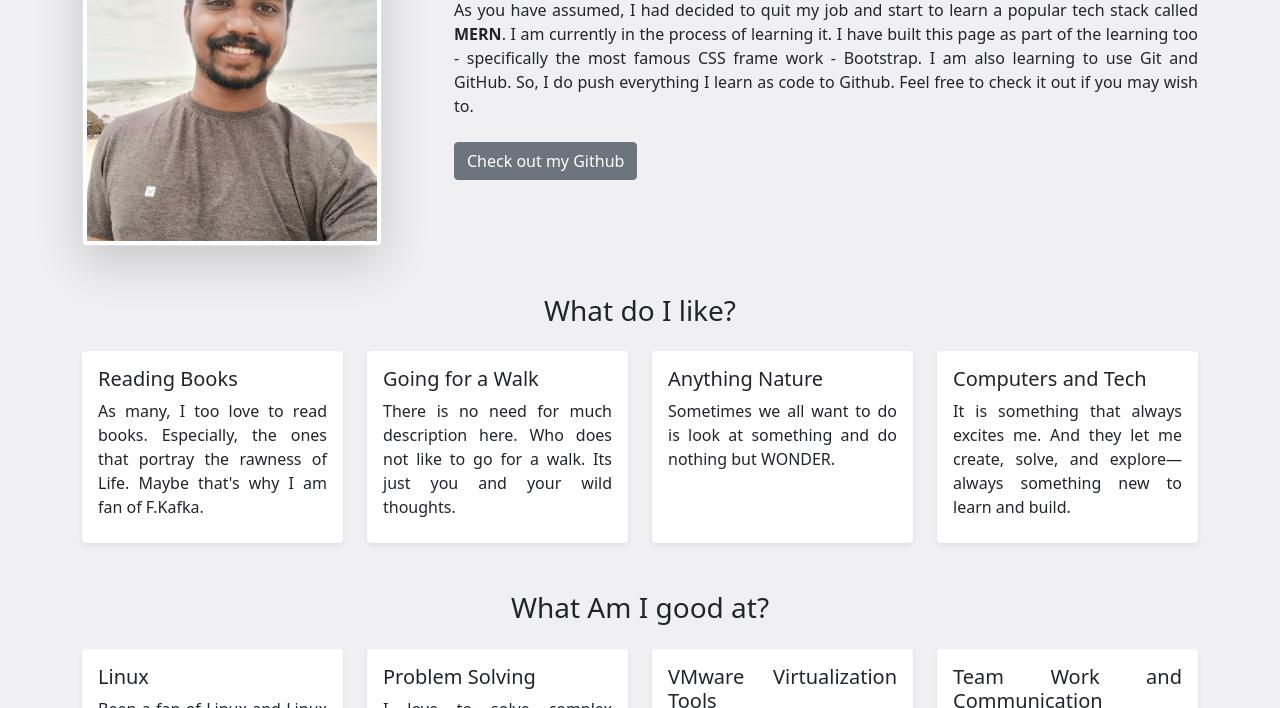
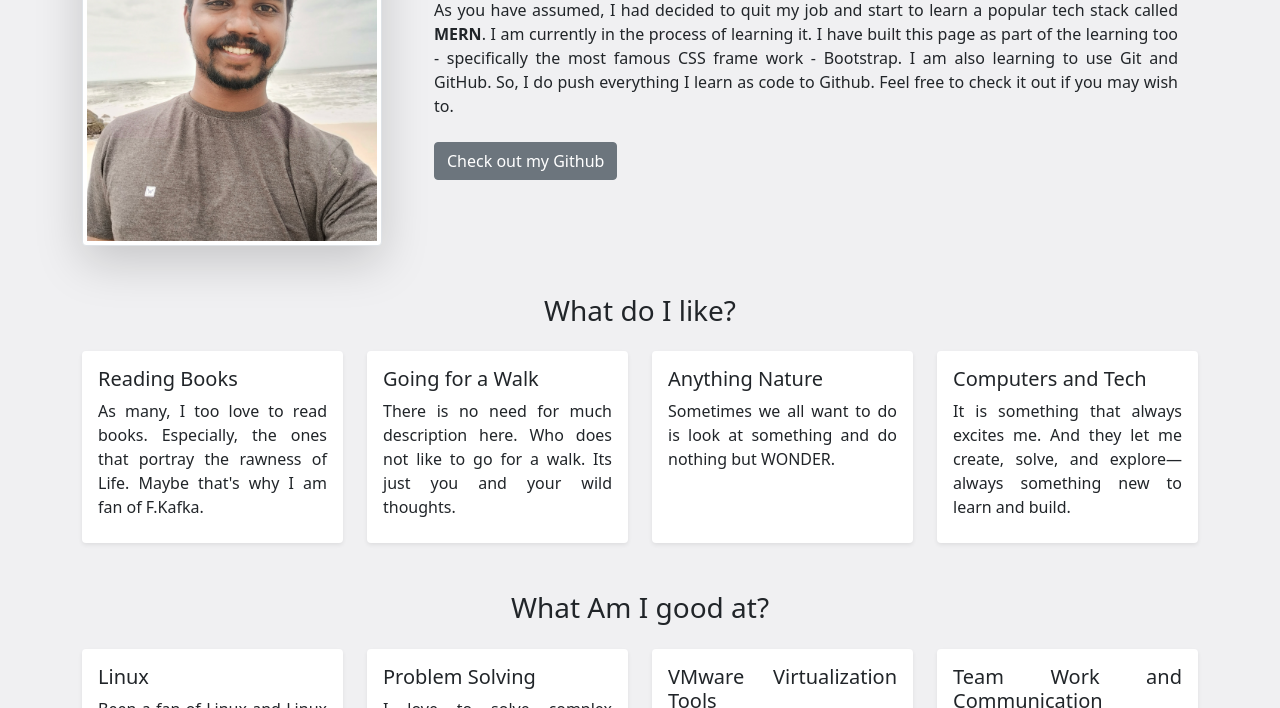
Before and after one commit to jobinsofiajohn/jobinsofiajohn.github.io, a plain HTML site: page index.html in a window 1280 px wide. Shown: the part 392-1100 px from the top of the page. Drawn offline with nearby package versions, Linux system fonts and the light colour scheme.

Commit message:
Update index.html

```diff
--- a/index.html
+++ b/index.html
@@ -29,6 +29,9 @@
             color: white;
             text-shadow:0px 0px 10px black;
         }
+	.closer{
+            margin-left: -20px;
+        }
     </style>
 </head>
 <body>
@@ -54,7 +57,7 @@
             <div class="col-12 col-md-4 ">
                 <img src="jobin.jpg" class="img-fluid img-thumbnail rounded shadow-lg" height="250" width="300" alt="Jobin John">
             </div>
-            <div class="col-12 col-md-8 ">
+            <div class="col-12 col-md-8 closer">
                 <h2 class="mt-5">What am I doing right Now?</h2>
                 <p class="mt-3">
                     As you have assumed, I had decided to quit my job and start to learn a popular tech stack called <strong>MERN</strong>.
```
